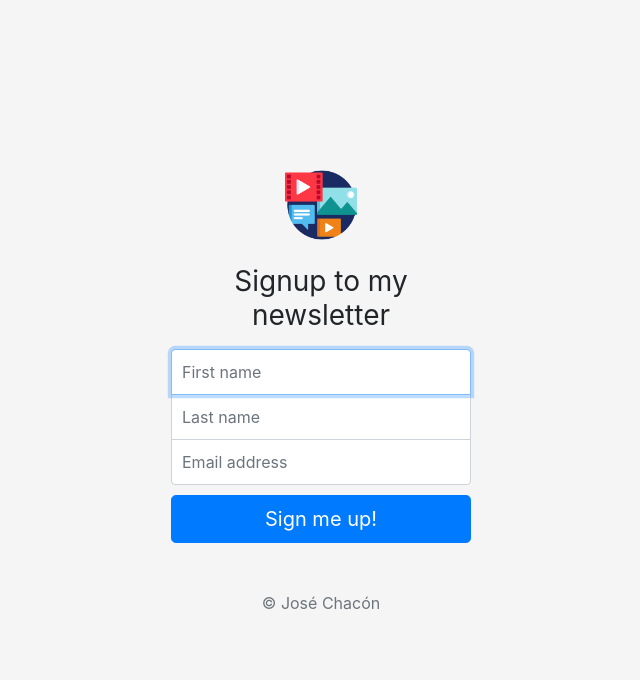
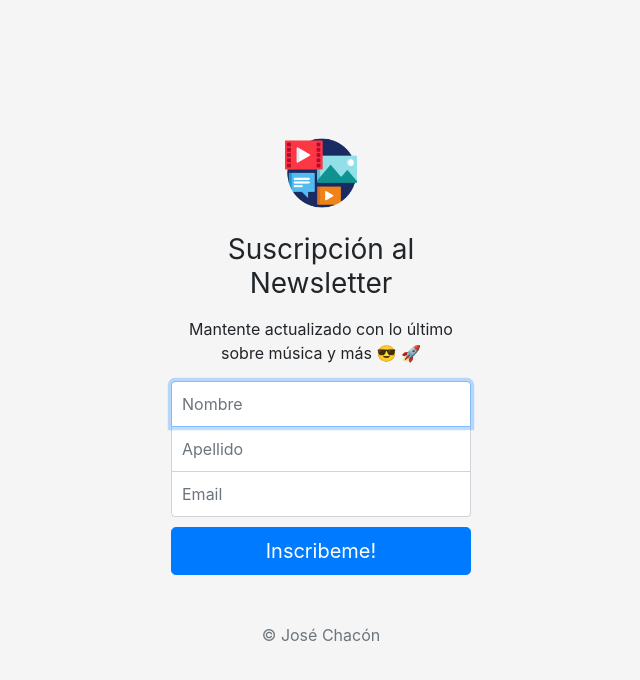
Before and after one commit to jchaconm/newsletter-mailchimp, a website: page signup.html in a window 1280 px wide. Shown: the whole page, without its empty margins (319-959 px from the left). Drawn offline with nearby package versions, Linux system fonts and the light colour scheme.

Commit message:
Traduccion al español

```diff
--- a/signup.html
+++ b/signup.html
@@ -24,12 +24,15 @@
 
 
         <img class="mb-4" src="images/newsletter_icon.png" alt="" width="72" height="72">
-        <h1 class="h3 mb-3 font-weight-normal">Signup to my newsletter</h1>
-        <input type="text" class="form-control top"  name="firstName" placeholder="First name" required autofocus>
-        <input type="text" class="form-control middle" name="lastName" placeholder="Last name" required>
-        <input type="email" class="form-control bottom" name="email" placeholder="Email address" required>
+        <h1 class="h3 mb-3 font-weight-normal">Suscripción al Newsletter</h1>
 
-        <button class="btn btn-lg btn-primary btn-block" type="submit">Sign me up!</button>
+        <p class="mb-3"> Mantente actualizado con lo último sobre música y más 😎 🚀  </p>
+
+        <input type="text" class="form-control top"  name="firstName" placeholder="Nombre" required autofocus>
+        <input type="text" class="form-control middle" name="lastName" placeholder="Apellido" required>
+        <input type="email" class="form-control bottom" name="email" placeholder="Email" required>
+
+        <button class="btn btn-lg btn-primary btn-block" type="submit">Inscribeme!</button>
         <p class="mt-5 mb-3 text-muted">&copy; José Chacón</p>
     </form>
 </body>
```
Also changed, not shown: success.html (+2 -2 lines).
